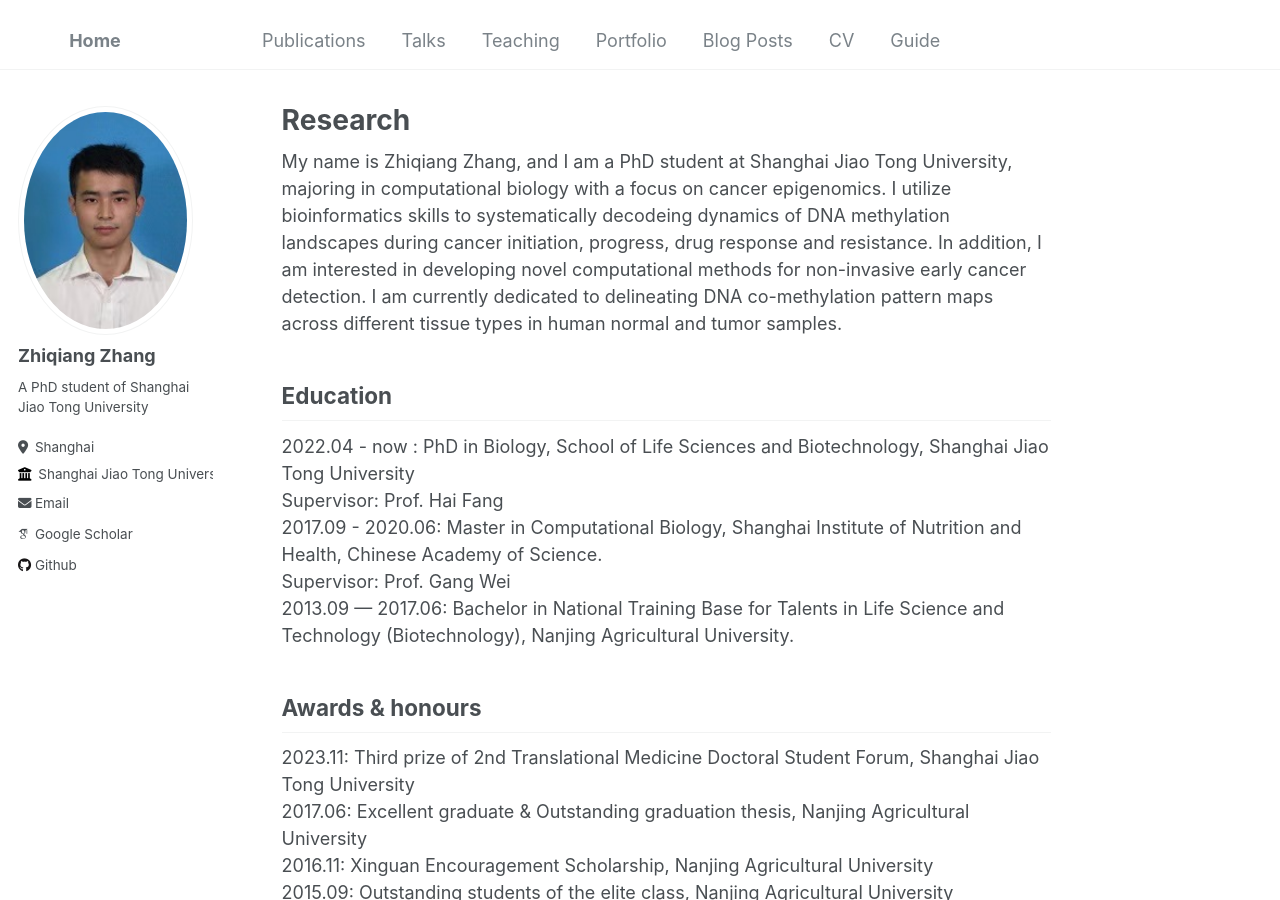
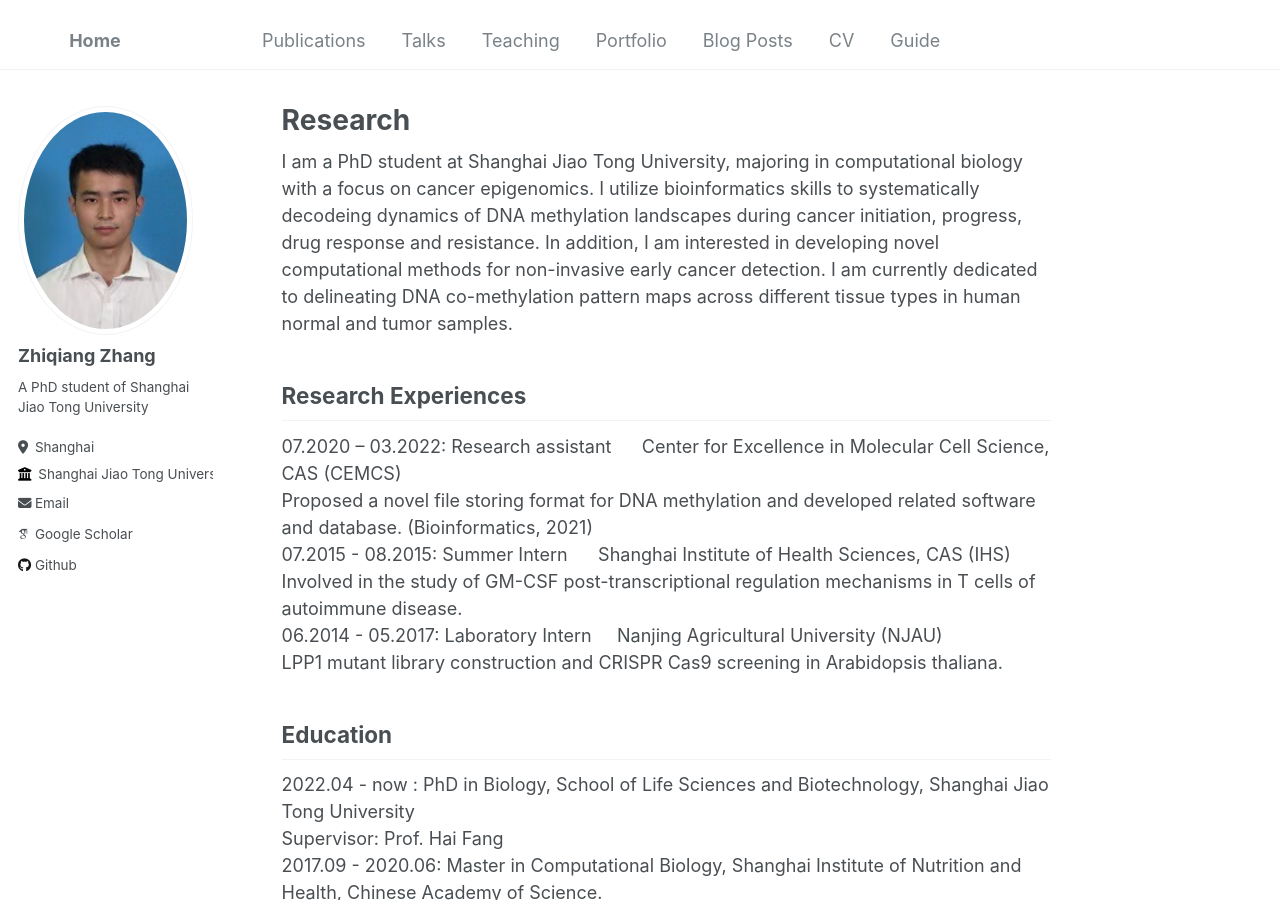
Before and after one commit to zhangzhiqiang2020/zhangzhiqiang2020.github.io, a Jekyll site: the page built from _pages/about.md, in a window 1280 px wide and 900 px high. Built offline with Jekyll 4.4.1, drawn with Linux system fonts in a browser that asks for light colours; some web fonts are replaced.

Commit message:
personal web

```diff
--- a/_pages/about.md
+++ b/_pages/about.md
@@ -7,7 +7,16 @@ redirect_from:
   - /about.html
 ---
 
-My name is Zhiqiang Zhang, and I am a PhD student at Shanghai Jiao Tong University, majoring in computational biology with a focus on cancer epigenomics. I utilize bioinformatics skills to systematically decodeing dynamics of DNA methylation landscapes during cancer initiation, progress, drug response and resistance. In addition, I am interested in developing novel computational methods for non-invasive early cancer detection. I am currently dedicated to delineating DNA co-methylation pattern maps across different tissue types in human normal and tumor samples.
+I am a PhD student at Shanghai Jiao Tong University, majoring in computational biology with a focus on cancer epigenomics. I utilize bioinformatics skills to systematically decodeing dynamics of DNA methylation landscapes during cancer initiation, progress, drug response and resistance. In addition, I am interested in developing novel computational methods for non-invasive early cancer detection. I am currently dedicated to delineating DNA co-methylation pattern maps across different tissue types in human normal and tumor samples.
+
+Research Experiences
+------
+07.2020 – 03.2022: Research assistant &nbsp;&nbsp;&nbsp;&nbsp; Center for Excellence in Molecular Cell Science, CAS (CEMCS) <br/>
+Proposed a novel file storing format for DNA methylation and developed related software and database. (Bioinformatics, 2021) <br/>
+07.2015 - 08.2015: Summer Intern &nbsp;&nbsp;&nbsp;&nbsp; Shanghai Institute of Health Sciences, CAS (IHS) <br/>
+Involved in the study of GM-CSF post-transcriptional regulation mechanisms in T cells of autoimmune disease. <br/>
+06.2014 - 05.2017: Laboratory Intern&nbsp;&nbsp;&nbsp;&nbsp; Nanjing Agricultural University (NJAU) <br/>
+LPP1 mutant library construction and CRISPR Cas9 screening in Arabidopsis thaliana. <br/>
 
 Education
 ------
```
